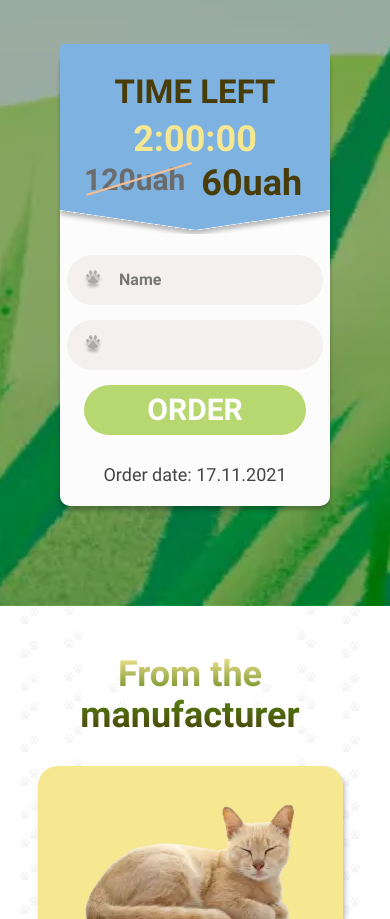
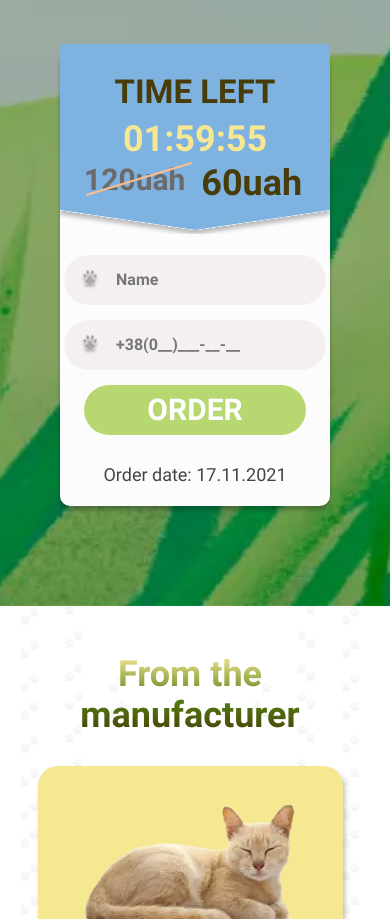
Before and after one commit to aniakurtiak/PetNaturals, a plain HTML site: page index.html in a window 390 px wide. Shown: the part 1140-2059 px from the top of the page. Drawn offline with nearby package versions, Linux system fonts and the light colour scheme.

Commit message:
add mask to phone input

```diff
--- a/css/style.css
+++ b/css/style.css
@@ -283,6 +283,9 @@
   height: 50px;
   padding-left: 52px;
   box-shadow: none;
+  font-weight: 700;
+  font-size: 16px;
+  color: #777;
   transition: border-color var(--transition-dur-func);
 }
 
--- a/index.html
+++ b/index.html
@@ -15,6 +15,7 @@
 
   <body>
     <!------ MAIN PAGE --------->
+
     <section class="main-page">
       <div class="main-page-container">
         <header class="header-container">
@@ -86,10 +87,10 @@
                 srcset="./images/cats@2x.webp 2x"
               />
             </div>
-            <div  id="order-form"class="order-container">
+            <div id="order-form" class="order-container">
               <div class="time-container">
                 <h3 class="time-title">TIME LEFT</h3>
-                <p class="timer">2:00:00</p>
+                <p class="timer"></p>
                 <div class="price-container">
                   <div class="line"></div>
                   <p class="height-price">120uah</p>
@@ -111,6 +112,7 @@
                     type="text"
                     name="name"
                     placeholder="Name"
+                    required
                   />
                 </div>
                 <div class="form-field">
@@ -122,7 +124,14 @@
                     width="24"
                     height="24"
                   />
-                  <input class="input" type="tel" name="phone" />
+                  <input
+                    class="input"
+                    type="tel"
+                    name="phone"
+                    id="phone"
+                    placeholder="+38(0__)___-__-__"
+                    required
+                  />
                 </div>
                 <button class="form-btn">ORDER</button>
               </form>
@@ -225,6 +234,8 @@
         </div>
       </div>
     </section>
+    <script src="https://unpkg.com/imask"></script>
+    <script src="./js/index.js"></script>
   </body>
 </html>
 <!--  -->
--- /dev/null
+++ b/js/index.js
@@ -0,0 +1,26 @@
+const timerElement = document.querySelector('.timer');
+
+let timeInSeconds = 2 * 60 * 60;
+
+function updateTimer() {
+  const hours = Math.floor(timeInSeconds / 3600);
+  const minutes = Math.floor((timeInSeconds % 3600) / 60);
+  const seconds = timeInSeconds % 60;
+  timerElement.textContent = `${String(hours).padStart(2, '0')}:${String(minutes).padStart(2, '0')}:${String(seconds).padStart(2, '0')}`;
+  timeInSeconds--;
+  if (timeInSeconds >= 0) {
+    setTimeout(updateTimer, 1000);
+  } else {
+    timerElement.textContent = 'Час минув!';
+  }
+}
+
+updateTimer();
+
+
+const phoneMack = document.getElementById('phone');
+
+IMask(
+    phoneMack,
+    {mask: '+{38}(\\000) 000-00-00'}
+);
```
Also changed, not shown: favicon.ico.
